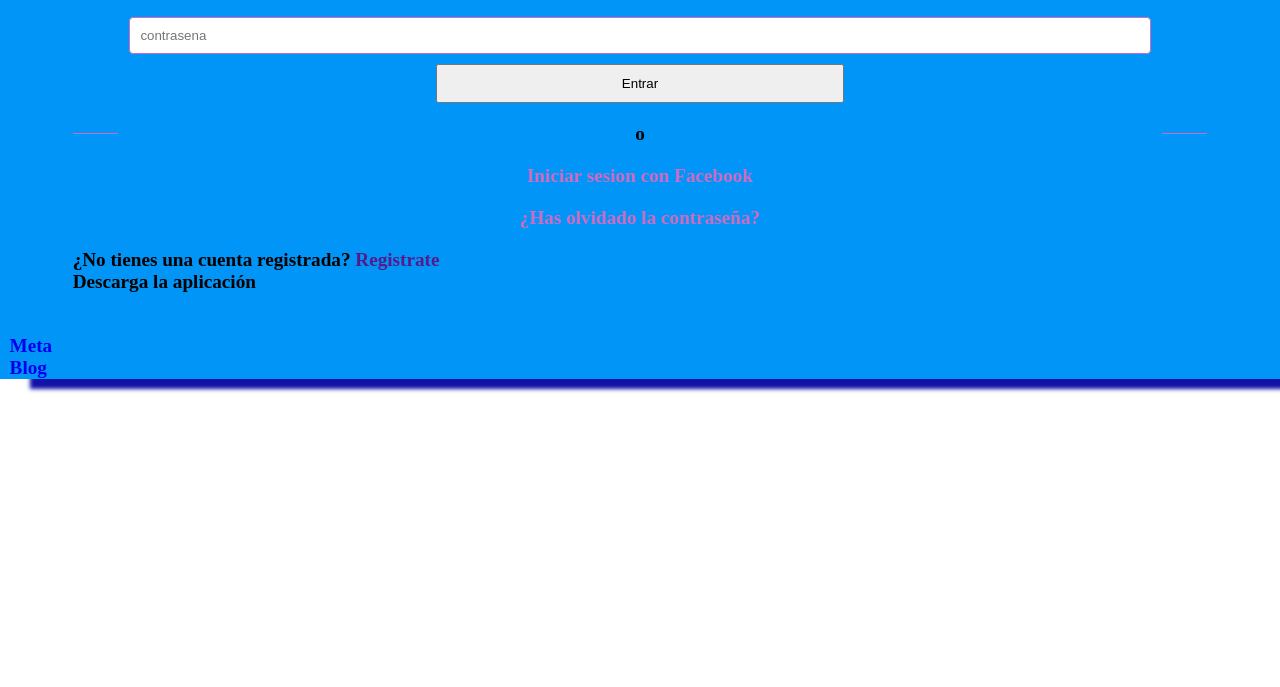
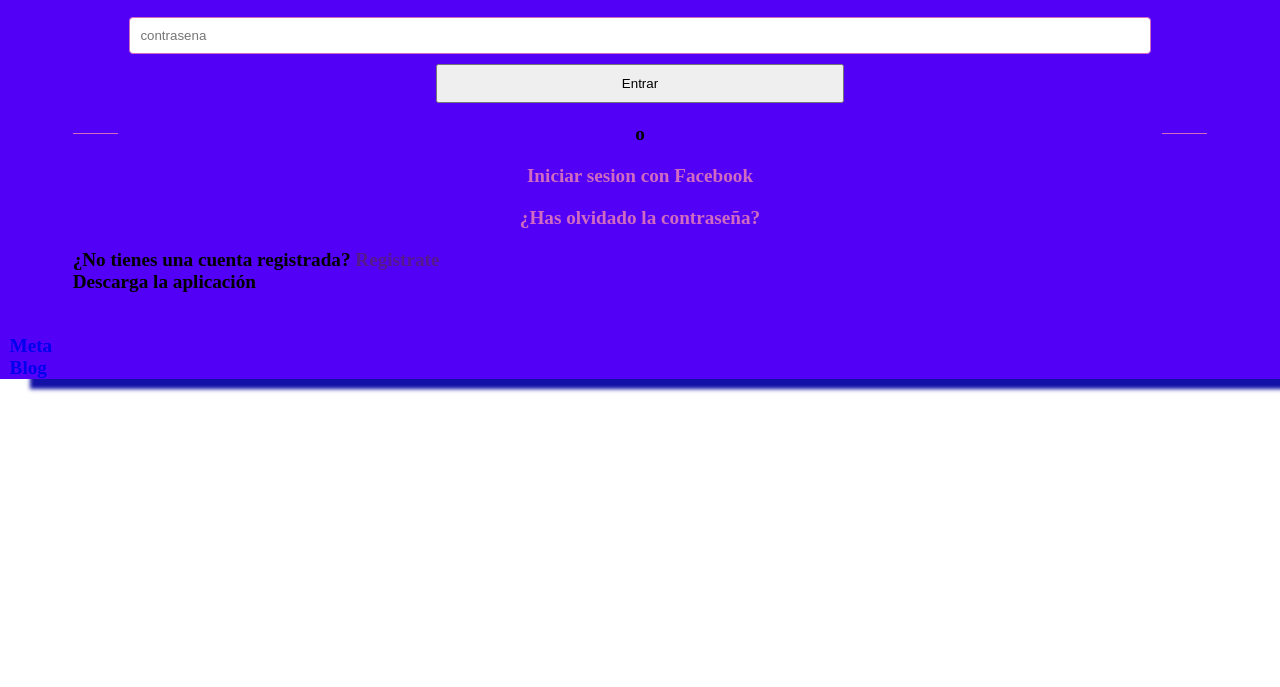
Before and after one commit to jorgebermudez36/CursoPlatzi, a plain HTML site: page index.html in a window 1280 px wide. Shown: the part 113-800 px from the top of the page. Drawn offline with Linux system fonts and the light colour scheme.

Commit message:
Cambio de color

```diff
--- a/src/style.css
+++ b/src/style.css
@@ -1,6 +1,6 @@
 :root{
     --red-color: rgb(209, 107, 193);
-    --blue-color: #0095f6;
+    --blue-color: #5200F6;
 }
 
 .header{
```
